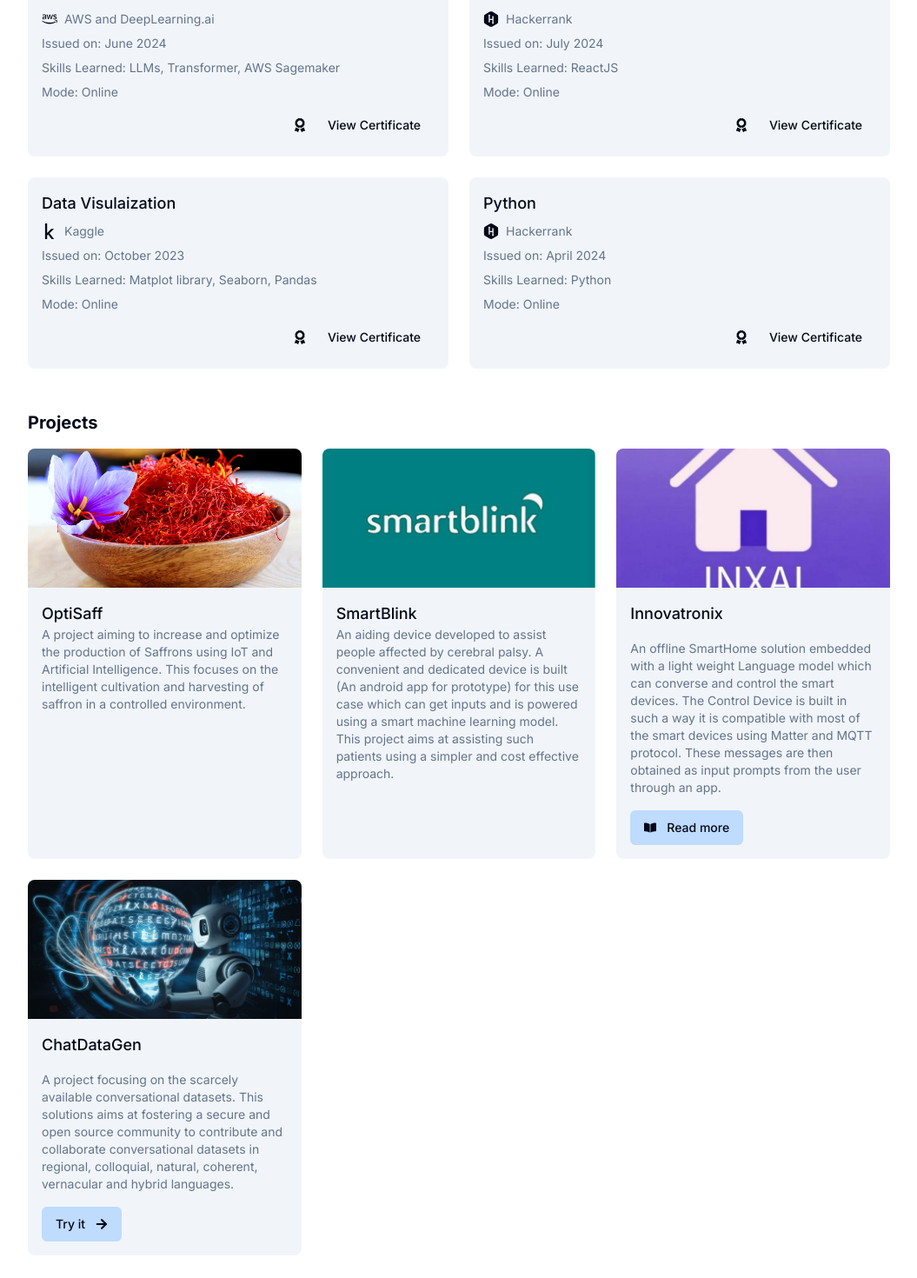
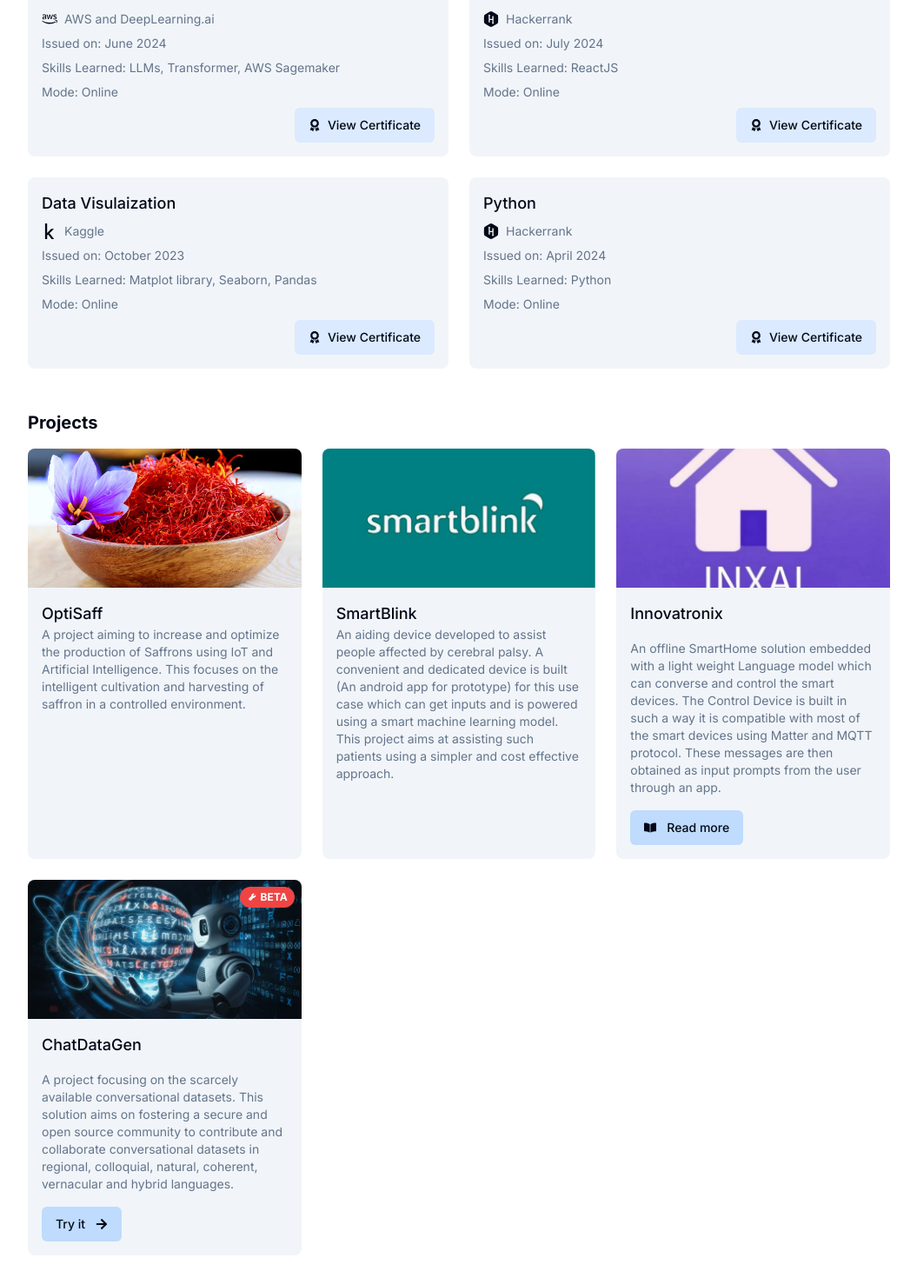
Before and after one commit to RobinkumarJ246/cvpage, a Next.js app: page / in a window 1280 px wide. Shown: the part 1900-3370 px from the top of the page at 87% size, without its empty margins (112-1167 px from the left). Built offline with nearby package versions, Linux system fonts and the light colour scheme.

Commit message:
UI changes

```diff
--- a/src/components/component/cvpage.jsx
+++ b/src/components/component/cvpage.jsx
@@ -1,7 +1,8 @@
 import { Avatar, AvatarImage, AvatarFallback } from "@/components/ui/avatar"
 import { Button } from "@/components/ui/button"
 import { Dialog, DialogTrigger, DialogContent } from "@/components/ui/dialog";
-import { FaArrowAltCircleUp, FaArrowRight, FaAward, FaAws, FaBook, FaBookOpen, FaBookReader, FaBrain, FaCalendarAlt, FaCertificate, FaDoorOpen, FaDotCircle, FaEnvelope, FaGit, FaGithub, FaHackerrank, FaHandSparkles, FaHeart, FaInfo, FaJava, FaKaggle, FaLightbulb, FaLinkedin, FaLinux, FaLongArrowAltRight, FaMailBulk, FaMapMarkerAlt, FaMedal, FaNodeJs, FaPython, FaReact, FaRobot, FaStar, FaTasks, FaTrophy, FaVoicemail } from 'react-icons/fa';
+import {FaArrowRight, FaArrowUp, FaAward, FaAws, FaBook, FaBookOpen, FaBookReader, FaBrain, FaCalendarAlt, FaCertificate, FaDoorOpen, FaDotCircle, FaEnvelope, FaGit, FaGithub, FaHackerrank, FaHandSparkles, FaHeart, FaInfo, FaJava, FaKaggle, FaLightbulb, FaLinkedin, FaLinux, FaLongArrowAltRight, FaMailBulk, FaMapMarkerAlt, FaMedal, FaNodeJs, FaPython, FaReact, FaRobot, FaStar, FaTasks, FaTrophy, FaVoicemail } from 'react-icons/fa';
+import { TiSpanner } from "react-icons/ti";
 import Link from "next/link"
 
 export function cvpage() {
@@ -231,9 +232,9 @@ export function cvpage() {
   <p className="text-sm text-muted-foreground">Skills Learned: LLMs, Transformer, AWS Sagemaker</p>
   <p className="text-sm text-muted-foreground">Mode: Online</p>
   <div className="flex items-center gap-2 ml-auto">
-    <FaAward />
     <Link href="https://coursera.org/share/e2dd06c41dbb802f905f8cfa11284599">
-      <Button variant="ghost">
+      <Button className = 'bg-blue-100 hover:bg-blue-200' variant="ghost">
+      <FaAward className='mr-2' />
         View Certificate
       </Button>
     </Link>
@@ -251,9 +252,9 @@ export function cvpage() {
     <p className="text-sm text-muted-foreground">Skills Learned: ReactJS</p>
     <p className="text-sm text-muted-foreground">Mode: Online</p>
     <div className="flex items-center gap-2 ml-auto">
-    <FaAward />
     <Link href="https://www.hackerrank.com/certificates/0f3dd9dc0602">
-      <Button variant="ghost">
+    <Button className = 'bg-blue-100 hover:bg-blue-200' variant="ghost">
+      <FaAward className='mr-2' />
         View Certificate
       </Button>
     </Link>
@@ -271,9 +272,9 @@ export function cvpage() {
     <p className="text-sm text-muted-foreground">Skills Learned: Matplot library, Seaborn, Pandas</p>
     <p className="text-sm text-muted-foreground">Mode: Online</p>
     <div className="flex items-center gap-2 ml-auto">
-    <FaAward />
     <Link href="https://www.kaggle.com/learn/certification/robinkumar246j/data-visualization">
-      <Button variant="ghost">
+    <Button className = 'bg-blue-100 hover:bg-blue-200' variant="ghost">
+      <FaAward className='mr-2' />
         View Certificate
       </Button>
     </Link>
@@ -291,9 +292,9 @@ export function cvpage() {
     <p className="text-sm text-muted-foreground">Skills Learned: Python</p>
     <p className="text-sm text-muted-foreground">Mode: Online</p>
     <div className="flex items-center gap-2 ml-auto">
-    <FaAward />
     <Link href="https://www.hackerrank.com/certificates/80fc75279736">
-      <Button variant="ghost">
+    <Button className = 'bg-blue-100 hover:bg-blue-200' variant="ghost">
+      <FaAward className='mr-2' />
         View Certificate
       </Button>
     </Link>
@@ -379,6 +380,10 @@ export function cvpage() {
               </div>
             </div>
             <div className="bg-muted rounded-lg overflow-hidden">
+            <div className='relative'>
+            <span className='flex items-center justify-center absolute top-2 right-2 bg-red-500 text-white text-xs font-bold px-2 py-1 rounded-full'>
+            <TiSpanner className='mr-1'/>BETA</span>
+
               <img
                 src="/cdgcover.jpeg"
                 width="400"
@@ -386,10 +391,11 @@ export function cvpage() {
                 alt="Project 3"
                 className="w-full h-40 object-cover"
               />
+              </div>
               <div className="p-4 flex flex-col items-start gap-4">
                 <h3 className="text-lg font-medium">ChatDataGen</h3>
                 <p className="text-sm text-muted-foreground">
-                  A project focusing on the scarcely available conversational datasets. This solutions aims at fostering a secure and open source community to contribute and collaborate conversational datasets in regional, colloquial, natural, coherent, vernacular and hybrid languages.
+                  A project focusing on the scarcely available conversational datasets. This solution aims on fostering a secure and open source community to contribute and collaborate conversational datasets in regional, colloquial, natural, coherent, vernacular and hybrid languages.
                 </p>
                 <Dialog>
                   <DialogTrigger asChild>
```
